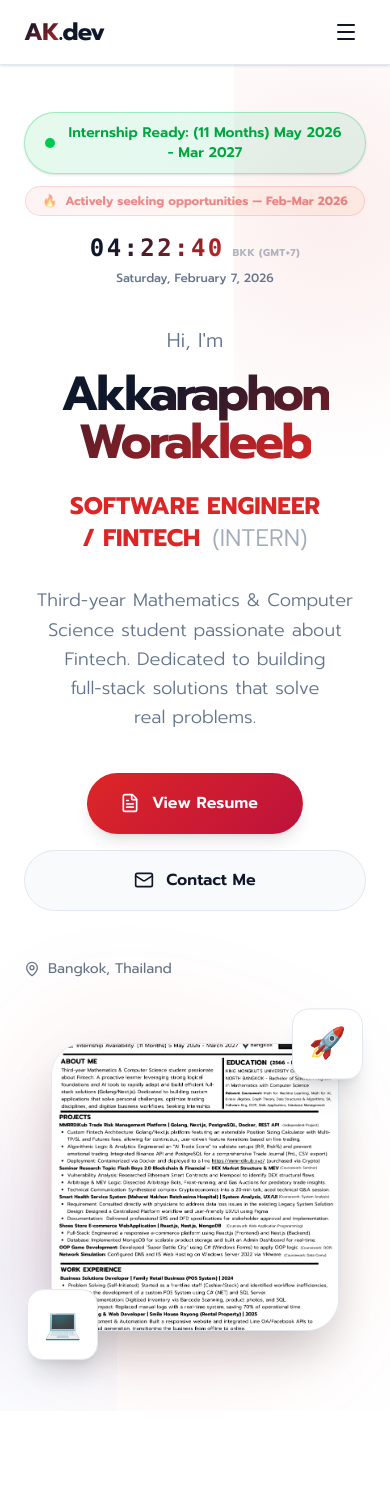
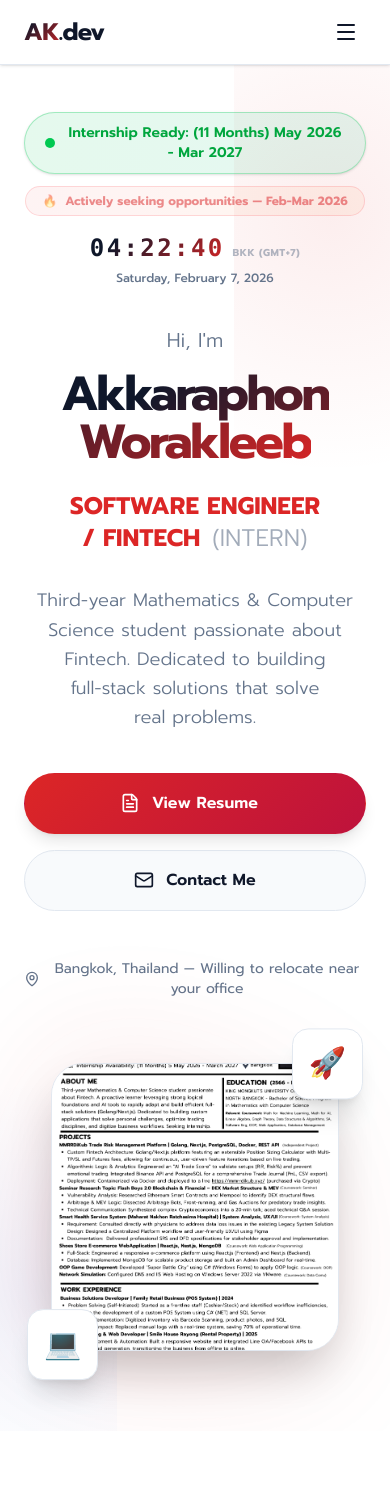
Before and after one commit to KhomTech/resumeakkaraphon, a Next.js app: page / in a window 390 px wide. Shown: the top 1505 px of the page. Built offline with nearby package versions, Linux system fonts and the light colour scheme.

Commit message:
feat: Content refinements + GitHub Pages deployment fix

```diff
--- a/app/components/FeaturedProject.tsx
+++ b/app/components/FeaturedProject.tsx
@@ -218,7 +218,11 @@ export default function FeaturedProject() {
                             img: '/smile-house.jpg',
                             icon: '🏠',
                             link: "https://khomtech.github.io/SmileHouseRayong/",
-                            isExternal: true
+                            isExternal: true,
+                            extraLinks: [
+                                { label: 'Website', href: 'https://khomtech.github.io/SmileHouseRayong/', icon: '🌐' },
+                                { label: 'TikTok', href: 'https://www.tiktok.com/@smilehouserayong', icon: '🎵' },
+                            ]
                         }
                     ].map((proj, i) => {
                         // Access translations dynamically
@@ -297,8 +301,23 @@ export default function FeaturedProject() {
                                             <span className="text-lg font-bold gradient-text">{p.impact}</span>
                                         </div>
 
-                                        {/* View Details Button (for projects with links) */}
-                                        {isLink && (
+                                        {/* View Details Button(s) */}
+                                        {'extraLinks' in proj && proj.extraLinks ? (
+                                            <div className="flex gap-2">
+                                                {proj.extraLinks.map((el: { label: string; href: string; icon: string }, idx: number) => (
+                                                    <a
+                                                        key={idx}
+                                                        href={el.href}
+                                                        target="_blank"
+                                                        rel="noopener noreferrer"
+                                                        className="inline-flex items-center gap-1.5 px-3 py-2 rounded-full bg-[var(--accent-red)] text-white text-xs font-medium hover:bg-red-700 transition-all duration-300 shadow-md hover:shadow-lg hover:shadow-red-500/20"
+                                                    >
+                                                        <span>{el.icon}</span>
+                                                        <span>{el.label}</span>
+                                                    </a>
+                                                ))}
+                                            </div>
+                                        ) : isLink && (
                                             <a
                                                 href={proj.link!}
                                                 target={proj.isExternal ? "_blank" : "_self"}
--- a/app/components/Hero.tsx
+++ b/app/components/Hero.tsx
@@ -1,4 +1,3 @@
-import Link from 'next/link';
 import { motion, Variants } from 'framer-motion';
 import { FileText, Mail, MapPin, ArrowRight } from 'lucide-react';
 import { useLanguage } from './LanguageProvider';
@@ -14,10 +13,7 @@ import RealTimeClock from './RealTimeClock';
   - Elegant interactions
 */
 
-interface HeroProps {
-}
-
-export default function Hero({ }: HeroProps) {
+export default function Hero() {
     const { t } = useLanguage();
 
     const containerVariants: Variants = {
@@ -124,8 +120,10 @@ export default function Hero({ }: HeroProps) {
                             variants={itemVariants}
                             className="flex flex-col sm:flex-row gap-4 justify-center lg:justify-start"
                         >
-                            <Link href="/resume">
-                                <motion.div
+                            <motion.a
+                                href="/resume.pdf"
+                                target="_blank"
+                                rel="noopener noreferrer"
                                 whileHover={{ scale: 1.02 }}
                                 whileTap={{ scale: 0.98 }}
                                 className="group inline-flex items-center justify-center gap-3 px-8 py-4 rounded-full font-semibold text-white gradient-red shadow-lg hover:shadow-red-500/30 transition-all border border-transparent cursor-pointer"
@@ -133,8 +131,7 @@ export default function Hero({ }: HeroProps) {
                                 <FileText size={20} />
                                 <span>{t.hero.viewResume}</span>
                                 <ArrowRight size={16} className="opacity-0 -ml-4 group-hover:opacity-100 group-hover:ml-0 transition-all duration-300" />
-                                </motion.div>
-                            </Link>
+                            </motion.a>
 
                             <motion.a
                                 href="#contact"
@@ -152,9 +149,9 @@ export default function Hero({ }: HeroProps) {
                         </motion.div>
 
                         {/* Location */}
-                        <motion.div variants={itemVariants} className="mt-12 flex items-center lg:items-start gap-2 text-[var(--text-secondary)] opacity-60 hover:opacity-100 transition-opacity">
-                            <MapPin size={16} />
-                            <span className="text-sm">Bangkok, Thailand</span>
+                        <motion.div variants={itemVariants} className="mt-12 flex items-center justify-center lg:justify-start gap-2 text-[var(--text-secondary)] opacity-60 hover:opacity-100 transition-opacity">
+                            <MapPin size={16} className="flex-shrink-0" />
+                            <span className="text-sm">{t.contact.location}</span>
                         </motion.div>
                     </motion.div>
 
--- a/app/components/LanguageProvider.tsx
+++ b/app/components/LanguageProvider.tsx
@@ -79,10 +79,11 @@ const translations = {
                 title: 'Web Developer & Digital Marketing',
                 company: 'Smile House Rayong (Rental Property)',
                 period: '2025',
-                description: 'Responsive real estate platform with integrated Line OA for automated lead generation. Achieved 100%+ online growth.',
+                description: 'Built a responsive real estate website from scratch with SEO optimization, Line OA chatbot integration for automated lead capture, and TikTok content marketing strategy. Drove 100%+ growth in online inquiries.',
                 achievements: [
-                    'End-to-end SEO & content strategy',
-                    'Automated lead generation pipeline',
+                    'End-to-end SEO & content strategy + TikTok marketing',
+                    'Automated lead generation via Line OA chatbot',
+                    'Responsive design with Next.js & Tailwind CSS',
                 ],
                 impact: '100%+',
                 impactLabel: 'Growth',
@@ -129,12 +130,12 @@ const translations = {
         },
         // Contact
         contact: {
-            title: "Let's Connect",
+            title: "Let's Work Together",
             subtitle: 'Open for internship opportunities in Software Engineering & Fintech',
             email: 'Email Me',
             github: 'GitHub',
             linkedin: 'LinkedIn',
-            location: 'Bangkok, Thailand',
+            location: 'Bangkok, Thailand — Willing to relocate near your office',
         },
         // Resume Modal
         resume: {
@@ -161,7 +162,7 @@ const translations = {
             subtitle: '(นักศึกษาฝึกงาน)',
             description: 'นักศึกษาชั้นปีที่ 3 สาขาคณิตศาสตร์และวิทยาการคอมพิวเตอร์ ที่หลงใหลในโลก Fintech และการพัฒนา Software มุ่งมั่นสร้าง Solutions ที่ใช้งานได้จริงและทรงพลัง',
             viewResume: 'ดูเรซูเม่',
-            contactMe: 'ติดต่อร่วมงาน',
+            contactMe: 'ติดต่อผม',
             availability: 'พร้อมเริ่มสหกิจ/ฝึกงาน (11 เดือน): 5 พ.ค. 2569 - มี.ค. 2570',
             urgency: 'กำลังหาที่สหกิจ/ฝึกงาน — ภายใน ก.พ.-มี.ค. 2569',
         },
@@ -207,10 +208,11 @@ const translations = {
                 title: 'Web Developer & Digital Marketing',
                 company: 'Smile House Rayong (อสังหาริมทรัพย์)',
                 period: '2568',
-                description: 'แพลตฟอร์มอสังหาฯ Responsive พร้อมเชื่อมต่อ Line OA สำหรับการสร้าง Lead อัตโนมัติ เพิ่มยอดผู้สนใจกว่า 100%',
+                description: 'สร้างเว็บไซต์อสังหาฯ Responsive ตั้งแต่ศูนย์ พร้อม SEO, Line OA Chatbot สำหรับจับ Lead อัตโนมัติ และวางกลยุทธ์ TikTok Marketing เพิ่มยอดผู้สนใจกว่า 100%',
                 achievements: [
-                    'SEO & Content Strategy ครบวงจร',
-                    'ระบบ Lead Generation อัตโนมัติ',
+                    'SEO & Content Strategy ครบวงจร + TikTok Marketing',
+                    'ระบบจับ Lead อัตโนมัติผ่าน Line OA Chatbot',
+                    'ออกแบบ Responsive ด้วย Next.js & Tailwind CSS',
                 ],
                 impact: '100%+',
                 impactLabel: 'เติบโต',
@@ -257,12 +259,12 @@ const translations = {
         },
         // Contact
         contact: {
-            title: 'ร่วมงานกันไหม?',
-            subtitle: 'ผมพร้อมเสมอสำหรับโอกาสฝึกงานที่ท้าทายในสาย Software Engineer และ Fintech',
+            title: 'พร้อมร่วมงาน',
+            subtitle: 'พร้อมสำหรับโอกาสฝึกงานที่ท้าทายในสาย Software Engineer และ Fintech',
             email: 'ส่งอีเมลหาผม',
             github: 'ดู Code ที่ GitHub',
             linkedin: 'LinkedIn Profile',
-            location: 'กรุงเทพมหานคร',
+            location: 'กรุงเทพฯ — พร้อมย้ายใกล้บริษัทเพื่อความสะดวก',
         },
         // Resume Modal
         resume: {
--- a/next.config.ts
+++ b/next.config.ts
@@ -9,8 +9,13 @@ import type { NextConfig } from "next";
 */
 
 const nextConfig: NextConfig = {
+  // Static export for GitHub Pages
+  output: 'export',
+  basePath: '/resumeakkaraphon',
+  assetPrefix: '/resumeakkaraphon/',
   // Allow external images from CDN
   images: {
+    unoptimized: true,
     remotePatterns: [
       {
         protocol: 'https',
```
Lines whose indentation alone changed are shown as unchanged.
